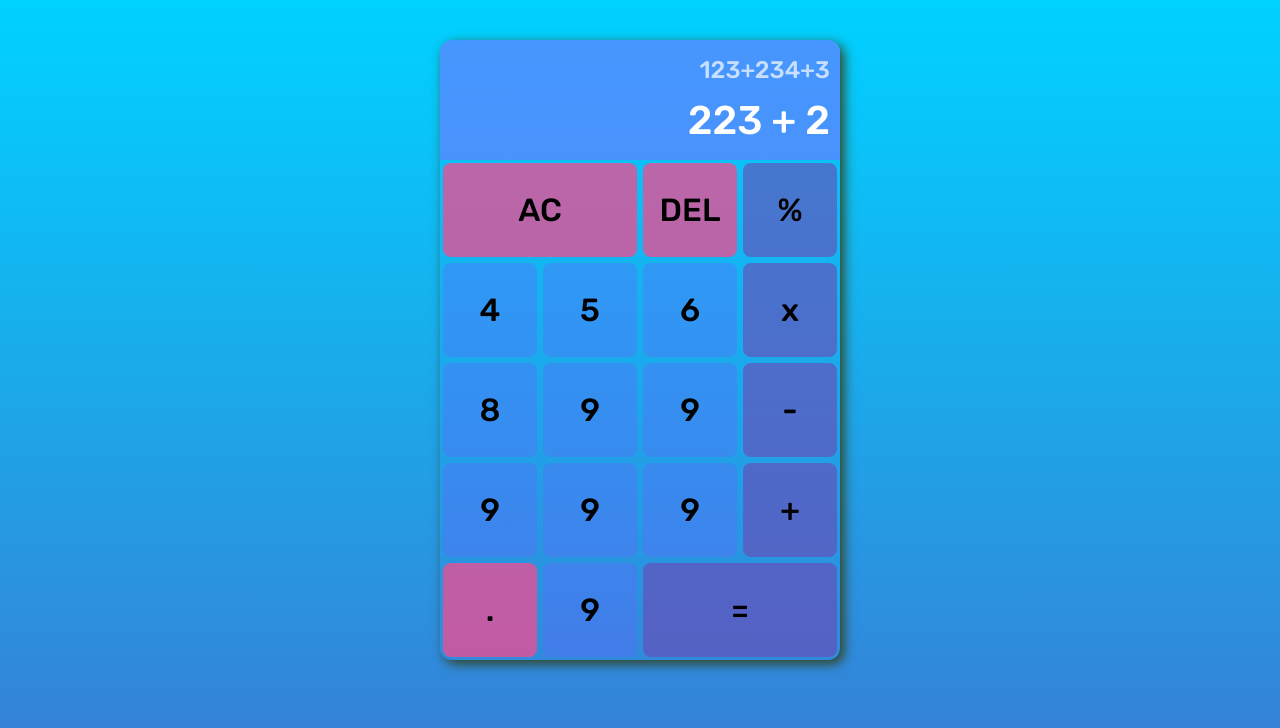
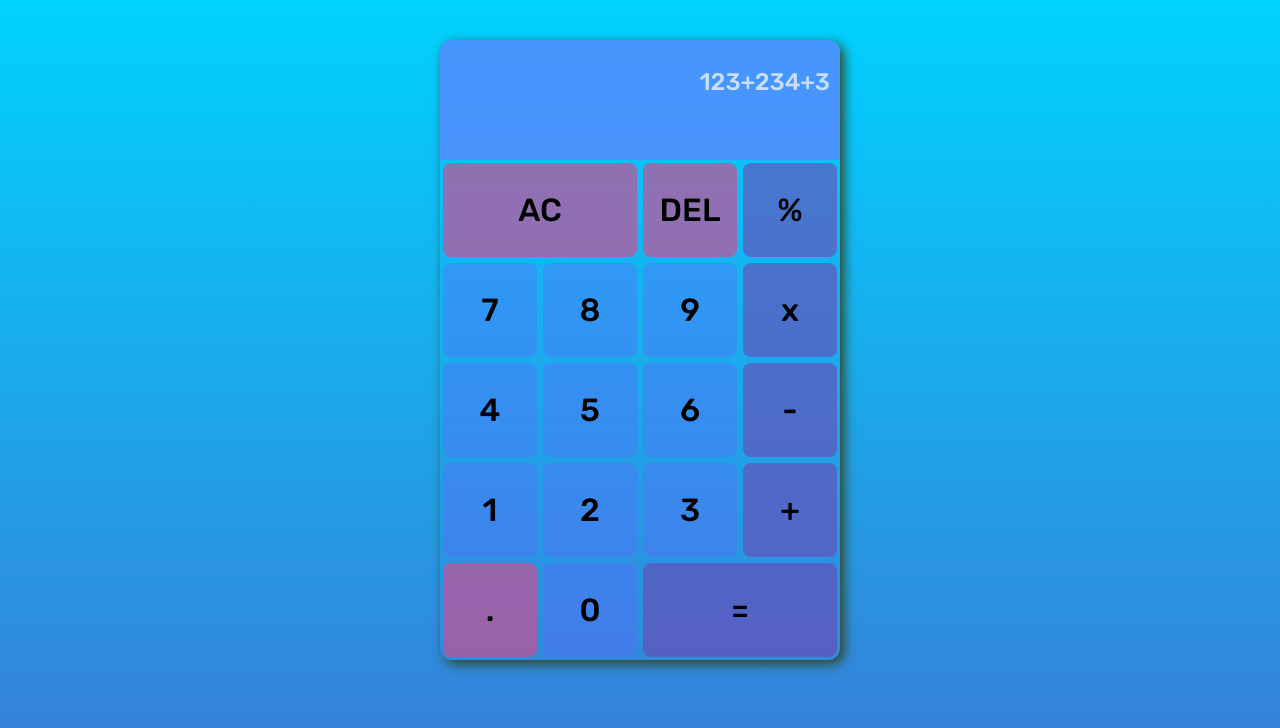
Before and after one commit to coderxpb/calculator-react, a React (Create React App) app: page / in a window 1280 px wide. Shown: the top 728 px of the page. Built offline with nearby package versions, Linux system fonts and the light colour scheme.

Commit message:
Add function to append number vals

```diff
--- a/src/components/Calculator.js
+++ b/src/components/Calculator.js
@@ -1,33 +1,43 @@
-import React from 'react';
+import React, {useState} from 'react';
 import {CalcContainer} from './calcContainer';
 import {CalcScreen,PrevScreen,CurScreen} from './calcScreen';
 import {CalcButton} from './calcButtons';
 
 function Calculator(props){
+	const [curValue, setCurValue] = useState('');
+
+	const appendValue = (e) =>{
+		e.preventDefault();
+
+		const value = (e.target.getAttribute('data-val'));
+		if(value === '.' && curValue.includes('.')) return
+		setCurValue(curValue + value)
+	}
+
 	return (
 		<div>
 			<CalcContainer>
 				<CalcScreen>
 					<PrevScreen>123+234+3</PrevScreen>
-					<CurScreen>223 + 2</CurScreen>
+					<CurScreen>{curValue}</CurScreen>
 				</CalcScreen>
 				<CalcButton gridSize buttonColor="light">AC</CalcButton>
 				<CalcButton buttonColor="light">DEL</CalcButton>
 				<CalcButton buttonColor="op">%</CalcButton>
-				<CalcButton>4</CalcButton>
-				<CalcButton>5</CalcButton>
-				<CalcButton>6</CalcButton>
+				<CalcButton data-val={'7'} onClick={appendValue}>7</CalcButton>
+				<CalcButton data-val={'8'} onClick={appendValue}>8</CalcButton>
+				<CalcButton data-val={'9'} onClick={appendValue}>9</CalcButton>
 				<CalcButton buttonColor="op">x</CalcButton>
-				<CalcButton>8</CalcButton>
-				<CalcButton>9</CalcButton>
-				<CalcButton>9</CalcButton>
+				<CalcButton data-val={'4'} onClick={appendValue}>4</CalcButton>
+				<CalcButton data-val={'5'} onClick={appendValue}>5</CalcButton>
+				<CalcButton data-val={'6'} onClick={appendValue}>6</CalcButton>
 				<CalcButton buttonColor="op">-</CalcButton>
-				<CalcButton>9</CalcButton>
-				<CalcButton>9</CalcButton>
-				<CalcButton>9</CalcButton>
+				<CalcButton data-val={'1'} onClick={appendValue}>1</CalcButton>
+				<CalcButton data-val={'2'} onClick={appendValue}>2</CalcButton>
+				<CalcButton data-val={'3'} onClick={appendValue}>3</CalcButton>
 				<CalcButton buttonColor="op">+</CalcButton>
-				<CalcButton buttonColor="light">.</CalcButton>
-				<CalcButton>9</CalcButton>
+				<CalcButton data-val={'.'} onClick={appendValue} buttonColor="light">.</CalcButton>
+				<CalcButton data-val={'0'} onClick={appendValue}>0</CalcButton>
 				<CalcButton gridSize buttonColor="op">=</CalcButton>
 			</CalcContainer>
 		</div>
--- a/src/components/calcButtons.js
+++ b/src/components/calcButtons.js
@@ -14,7 +14,7 @@ export const CalcButton = styled.button`
 			return ("rgba(110,70,180,0.6)");
 		}
 		else if(props.buttonColor === "light"){
-			return ("rgba(230, 80, 150, 0.80)");
+			return ("rgba(200, 80, 150, 0.70)");
 		}
 		else{
 			return ("rgba(100,100,255,0.35)");
```
Also changed, not shown: 1 other file (tests, documents, lock files or other folders).
